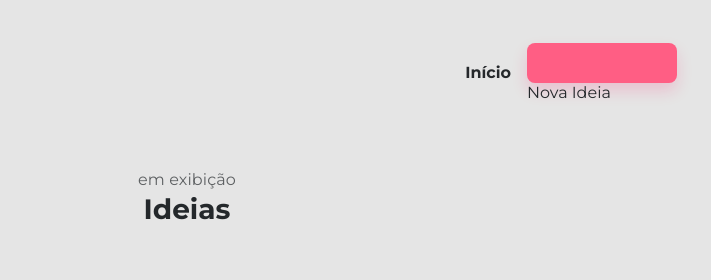
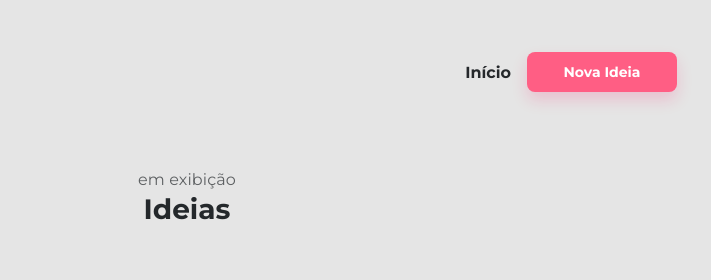
Before and after one commit to drigosantos81/casaCriativa, a website: page views/ideias.html in a window 1280 px wide. Shown: the top 280 px of the page, 453-1164 px from the left. Drawn offline with nearby package versions, Linux system fonts and the light colour scheme; files that its build step writes are made by us from their sources; files whose address does not match are found by name.

Commit message:
Ajustado layout do botão 'Nova ideia' na página Ideias.

```diff
--- a/views/ideias.html
+++ b/views/ideias.html
@@ -15,7 +15,7 @@
 
     <nav>
         <li><a href="/">Início</a></li>
-        <li><a class="button" href="#" onclick="onOff()"></a>Nova Ideia</li>
+        <li><a class="button" href="#" onclick="onOff()">Nova Ideia</a></li>
     </nav>
 </header>
 
```
